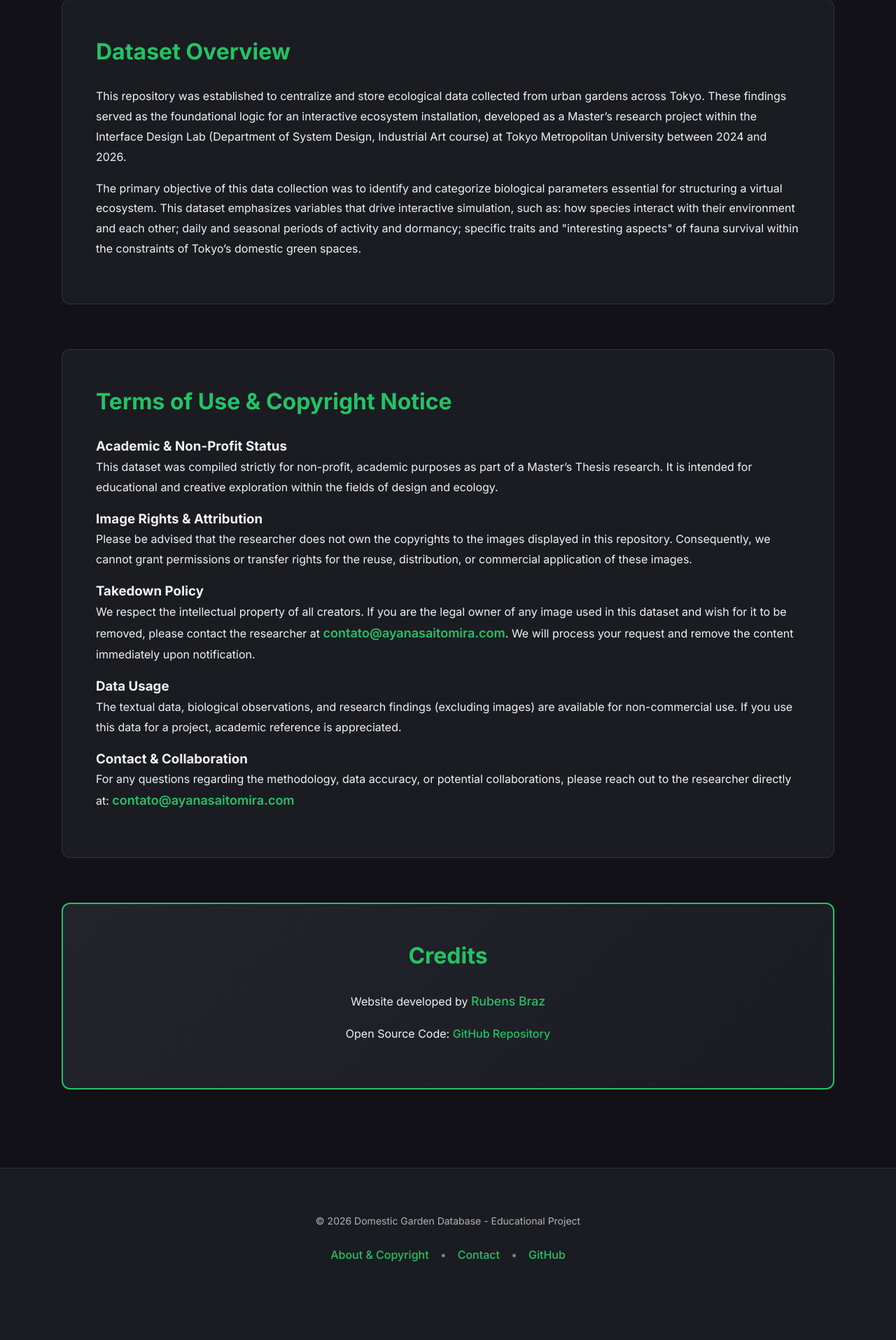
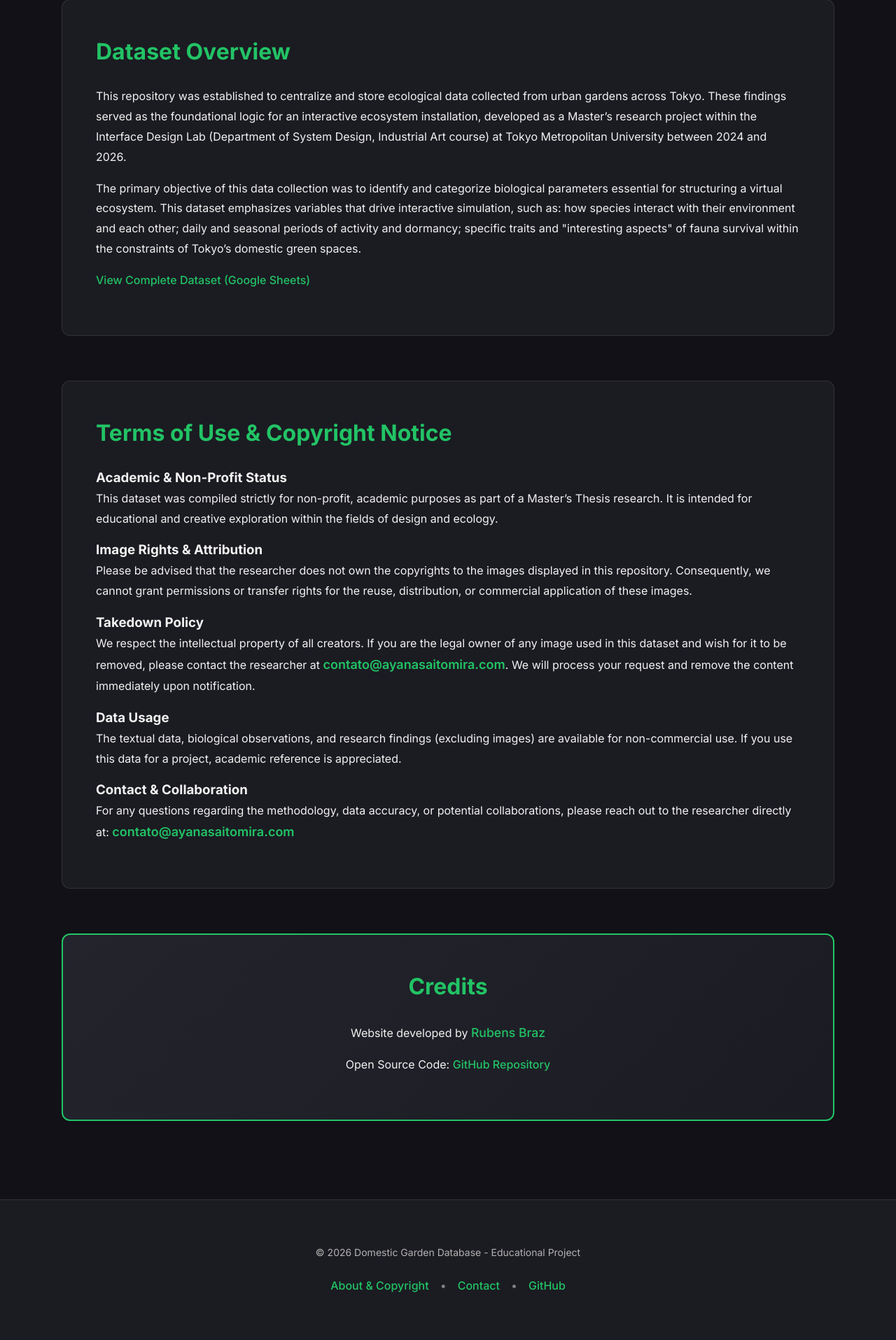
Before and after one commit to rubensbraz/urban-garden-database, a FastAPI app: page /about in a window 1280 px wide. Shown: the part 1070-2985 px from the top of the page at 70% size. Before the commit the page ends 2873 px from the top, so only its background shows below. Run offline with FastAPI, Linux system fonts and the light colour scheme.

Commit message:
feature: add database link to about page

```diff
--- a/app/static/css/style.css
+++ b/app/static/css/style.css
@@ -42,6 +42,10 @@
     --spacing-xs: 4px;
     --spacing-sm: 8px;
     --spacing-md: 16px;
+    --spacing-lg: 24px;
+    /* Utilities */
+    --mt-md: var(--spacing-md);
+
     --spacing-lg: 24px;
     --spacing-xl: 32px;
     --spacing-2xl: 48px;
--- a/app/templates/about.html
+++ b/app/templates/about.html
@@ -42,6 +42,9 @@
         <p>
             The primary objective of this data collection was to identify and categorize biological parameters essential for structuring a virtual ecosystem. This dataset emphasizes variables that drive interactive simulation, such as: how species interact with their environment and each other; daily and seasonal periods of activity and dormancy; specific traits and "interesting aspects" of fauna survival within the constraints of Tokyo’s domestic green spaces.
         </p>
+        <p class="mt-md">
+            <a href="https://docs.google.com/spreadsheets/d/1K5aDZE_spWAC3IOkldeIuFJ12qyHzqV_vDp3cPeXb80/edit?usp=sharing" target="_blank" class="footer-link">View Complete Dataset (Google Sheets)</a>
+        </p>
     </div>
 
     <div class="about-section">
```
